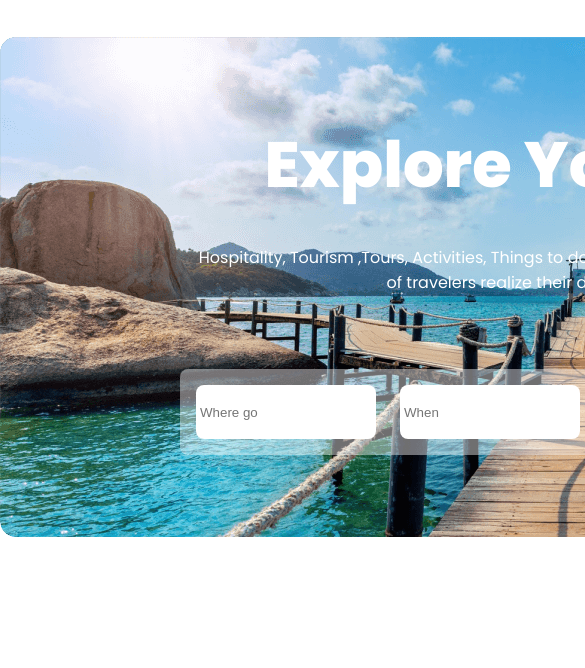
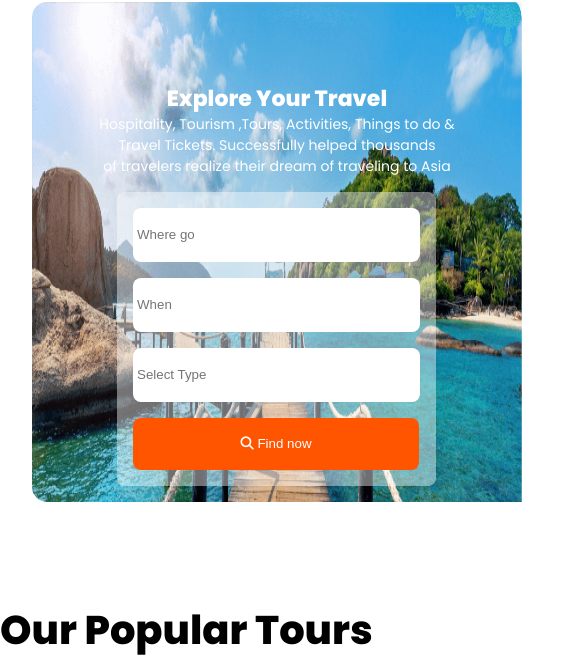
Before and after one commit to Redoy-Dash/2nd-assignment-repo, a plain HTML site: page index.html in a window 390 px wide. Shown: the part 130-798 px from the top of the page, 585 px wide, since content can reach past the window. Drawn offline with Linux system fonts and the light colour scheme.

Commit message:
section-1 responsiv finished

```diff
--- a/styles/style.css
+++ b/styles/style.css
@@ -499,7 +499,68 @@ hr {
 
 /* Responsive style */
 
+
 @media screen and (max-width:576px) {
+
+    /* section-1 responsive */
+
+    .section-1 {
+        margin: 15px 32px;
+        background-size: 490px 580px;
+        background-repeat: no-repeat;
+        /* object-fit: cover; */
+    }
+
+    .banner-title {
+        width: 490px;
+    }
+
+    .banner-title h1 {
+        color: #FFF;
+        font-size: 22px;
+        font-style: normal;
+        font-weight: 800;
+        line-height: normal;
+    }
+
+    .banner-title p {
+        position: relative;
+        color: #FFF;
+        font-size: 14px;
+        font-style: normal;
+        font-weight: 400;
+        line-height: 21px;
+        width: 400px;
+        left: 45px;
+    }
+
+    .input-container {
+        padding: 16px;
+        border-radius: 8px;
+        background: rgba(255, 255, 255, 0.428);
+        position: relative;
+        display: flex;
+        width: 287px;
+        padding: 16px;
+        flex-direction: column;
+        align-items: flex-start;
+        gap: 16px;
+        left: 85px;
+        top: 60px;
+    }
+
+    .input-container input {
+        width: 281px;
+        height: 52px;
+        flex-shrink: 0;
+    }
+
+    .btn {
+        width: 286px;
+        height: 52px;
+        flex-shrink: 0;
+    }
+
 
     /* section-2 responsive*/
 
```
